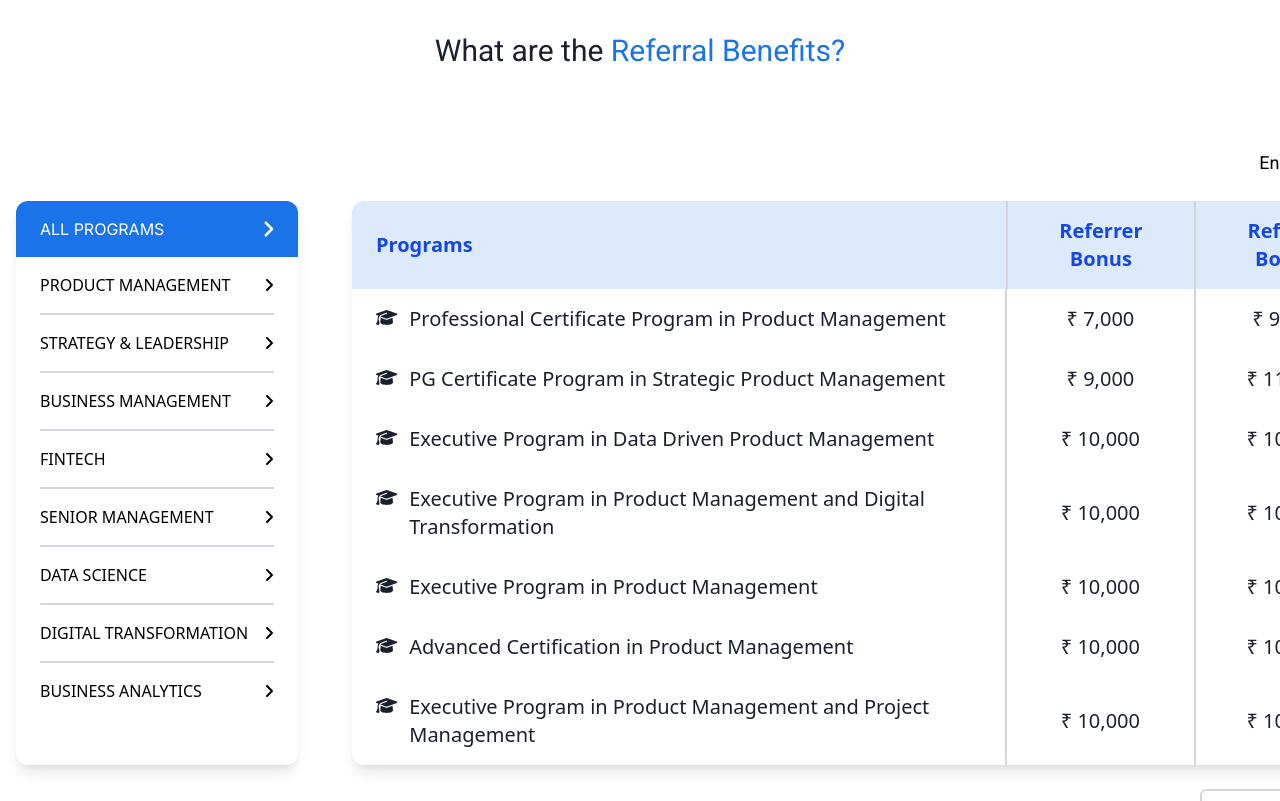
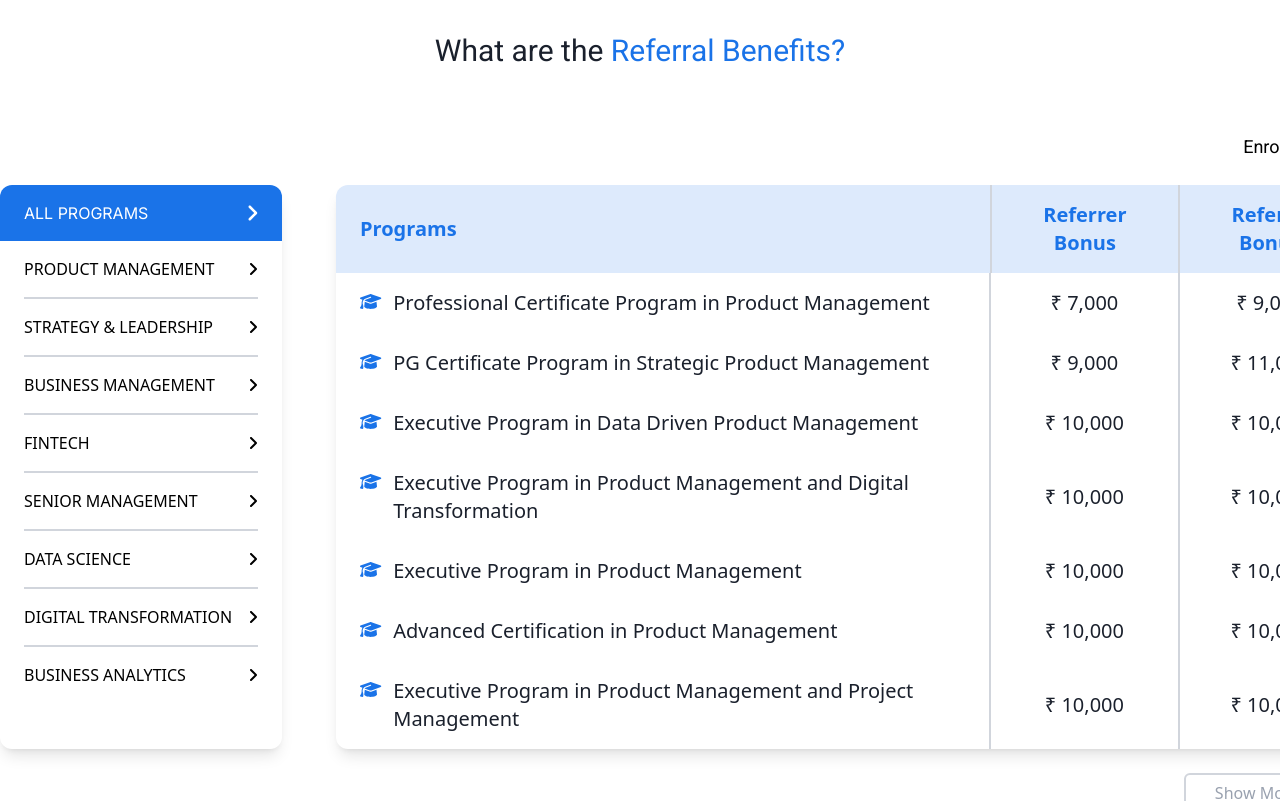
Before and after one commit to tusharsrivastav/accredian-frontend, a React app: page / in a window 1280 px wide. Shown: the part 2320-3121 px from the top of the page. Built offline with nearby package versions, Linux system fonts and the light colour scheme; the HTML template or start-up script is replaced by a standard one.

Commit message:
fix: update styling for Benefits and BenefitsTable components for improved readability

```diff
--- a/src/components/Benefits.jsx
+++ b/src/components/Benefits.jsx
@@ -7,13 +7,13 @@ import { faAngleDown } from "@fortawesome/free-solid-svg-icons";
 
 const Benefits = () => {
   return (
-    <div className="w-full px-4">
-      <div className="flex flex-col justify-center py-28">
+    <div className="w-full">
+      <div className="flex flex-col justify-center pt-28">
         <h1 className="text-3xl text-text-black font-roboto text-center">
           What are the <span className="text-blue">Referral Benefits?</span>
         </h1>
 
-        <div className="w-[1360px] mx-auto my-20">
+        <div className="w-[1360px] mx-auto my-16">
           <div className="flex flex-row gap-2 align-middle w-full justify-end">
             <p className="my-auto text-lg font-roboto">Enrolled</p>
             <ToggleSwitch />
--- a/src/components/BenefitsTable.jsx
+++ b/src/components/BenefitsTable.jsx
@@ -7,44 +7,44 @@ const BenefitsTable = () => {
     <table className="table-auto text-left rounded-xl overflow-hidden shadow-lg border-collapse max-w-[1024px]">
       <thead>
         <tr>
-          <th className="py-4 px-6 text-left text-blue-700 text-xl border-r-2 border-gray-300 font-bold bg-blue-light">Programs</th>
-          <th className="py-4 px-6 text-center text-blue-700 text-xl border-r-2 border-gray-300 font-bold bg-blue-light">Referrer Bonus</th>
-          <th className="py-4 px-6 text-center text-blue-700 text-xl font-bold bg-blue-light">Referee Bonus</th>
+          <th className="py-4 px-6 text-left text-blue text-xl border-r-2 border-gray-300 font-bold bg-blue-light">Programs</th>
+          <th className="py-4 px-6 text-center text-blue text-xl border-r-2 border-gray-300 font-bold bg-blue-light">Referrer Bonus</th>
+          <th className="py-4 px-6 text-center text-blue text-xl font-bold bg-blue-light">Referee Bonus</th>
         </tr>
       </thead>
       <tbody>
         <tr>
-          <td className=" flex flex-row py-4 px-6 text-left text-text-black text-xl border-r-2 border-gray-300"><FontAwesomeIcon icon={faGraduationCap} className="text-[17px] mr-3 mt-1" /> <p className="mt-0 p-0">Professional Certificate Program in Product Management</p></td>
+          <td className=" flex flex-row py-4 px-6 text-left text-text-black text-xl border-r-2 border-gray-300"><FontAwesomeIcon icon={faGraduationCap} className="text-blue text-[17px] mr-3 mt-1" /> <p className="mt-0 p-0">Professional Certificate Program in Product Management</p></td>
           <td className="py-4 px-6 text-center text-text-black text-xl border-r-2 border-gray-300">₹ 7,000</td>
           <td className="py-4 px-6 text-center text-text-black text-xl">₹ 9,000</td>
         </tr>
         <tr>
-          <td className=" flex flex-row py-4 px-6 text-left text-text-black text-xl border-r-2 border-gray-300"><FontAwesomeIcon icon={faGraduationCap} className="text-[17px] mr-3 mt-1" /> <p className="mt-0 p-0">PG Certificate Program in Strategic Product Management</p></td>
+          <td className=" flex flex-row py-4 px-6 text-left text-text-black text-xl border-r-2 border-gray-300"><FontAwesomeIcon icon={faGraduationCap} className="text-blue text-[17px] mr-3 mt-1" /> <p className="mt-0 p-0">PG Certificate Program in Strategic Product Management</p></td>
           <td className="py-4 px-6 text-center text-text-black text-xl border-r-2 border-gray-300">₹ 9,000</td>
           <td className="py-4 px-6 text-center text-text-black text-xl">₹ 11,000</td>
         </tr>
         <tr>
-          <td className=" flex flex-row py-4 px-6 text-left text-text-black text-xl border-r-2 border-gray-300"><FontAwesomeIcon icon={faGraduationCap} className="text-[17px] mr-3 mt-1" /> <p className="mt-0 p-0">Executive Program in Data Driven Product Management</p></td>
+          <td className=" flex flex-row py-4 px-6 text-left text-text-black text-xl border-r-2 border-gray-300"><FontAwesomeIcon icon={faGraduationCap} className="text-blue text-[17px] mr-3 mt-1" /> <p className="mt-0 p-0">Executive Program in Data Driven Product Management</p></td>
           <td className="py-4 px-6 text-center text-text-black text-xl border-r-2 border-gray-300">₹ 10,000</td>
           <td className="py-4 px-6 text-center text-text-black text-xl">₹ 10,000</td>
         </tr>
         <tr>
-          <td className=" flex flex-row py-4 px-6 text-left text-text-black text-xl border-r-2 border-gray-300"><FontAwesomeIcon icon={faGraduationCap} className="text-[17px] mr-3 mt-1" /> <p className="mt-0 p-0">Executive Program in Product Management and Digital Transformation</p></td>
+          <td className=" flex flex-row py-4 px-6 text-left text-text-black text-xl border-r-2 border-gray-300"><FontAwesomeIcon icon={faGraduationCap} className="text-blue text-[17px] mr-3 mt-1" /> <p className="mt-0 p-0">Executive Program in Product Management and Digital Transformation</p></td>
           <td className="py-4 px-6 text-center text-text-black text-xl border-r-2 border-gray-300">₹ 10,000</td>
           <td className="py-4 px-6 text-center text-text-black text-xl">₹ 10,000</td>
         </tr>
         <tr>
-          <td className=" flex flex-row py-4 px-6 text-left text-text-black text-xl border-r-2 border-gray-300"><FontAwesomeIcon icon={faGraduationCap} className="text-[17px] mr-3 mt-1" /> <p className="mt-0 p-0">Executive Program in Product Management</p></td>
+          <td className=" flex flex-row py-4 px-6 text-left text-text-black text-xl border-r-2 border-gray-300"><FontAwesomeIcon icon={faGraduationCap} className="text-blue text-[17px] mr-3 mt-1" /> <p className="mt-0 p-0">Executive Program in Product Management</p></td>
           <td className="py-4 px-6 text-center text-text-black text-xl border-r-2 border-gray-300">₹ 10,000</td>
           <td className="py-4 px-6 text-center text-text-black text-xl">₹ 10,000</td>
         </tr>
         <tr>
-          <td className=" flex flex-row py-4 px-6 text-left text-text-black text-xl border-r-2 border-gray-300"><FontAwesomeIcon icon={faGraduationCap} className="text-[17px] mr-3 mt-1" /> <p className="mt-0 p-0">Advanced Certification in Product Management</p></td>
+          <td className=" flex flex-row py-4 px-6 text-left text-text-black text-xl border-r-2 border-gray-300"><FontAwesomeIcon icon={faGraduationCap} className="text-blue text-[17px] mr-3 mt-1" /> <p className="mt-0 p-0">Advanced Certification in Product Management</p></td>
           <td className="py-4 px-6 text-center text-text-black text-xl border-r-2 border-gray-300">₹ 10,000</td>
           <td className="py-4 px-6 text-center text-text-black text-xl">₹ 10,000</td>
         </tr>
         <tr>
-          <td className=" flex flex-row py-4 px-6 text-left text-text-black text-xl border-r-2 border-gray-300"><FontAwesomeIcon icon={faGraduationCap} className="text-[17px] mr-3 mt-1" /> <p className="mt-0 p-0">Executive Program in Product Management and Project Management</p></td>
+          <td className=" flex flex-row py-4 px-6 text-left text-text-black text-xl border-r-2 border-gray-300"><FontAwesomeIcon icon={faGraduationCap} className="text-blue text-[17px] mr-3 mt-1" /> <p className="mt-0 p-0">Executive Program in Product Management and Project Management</p></td>
           <td className="py-4 px-6 text-center text-text-black text-xl border-r-2 border-gray-300">₹ 10,000</td>
           <td className="py-4 px-6 text-center text-text-black text-xl">₹ 10,000</td>
         </tr>
```
